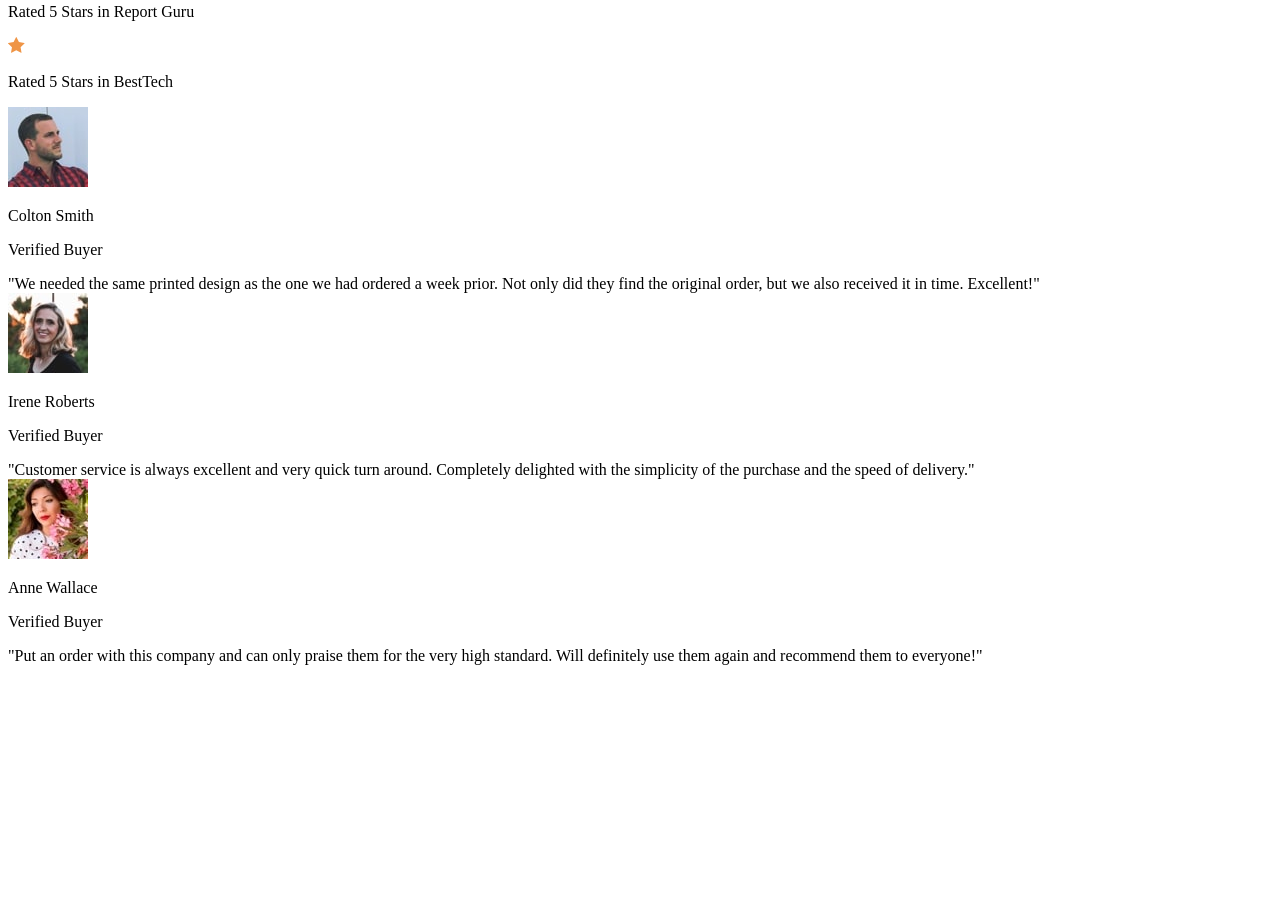
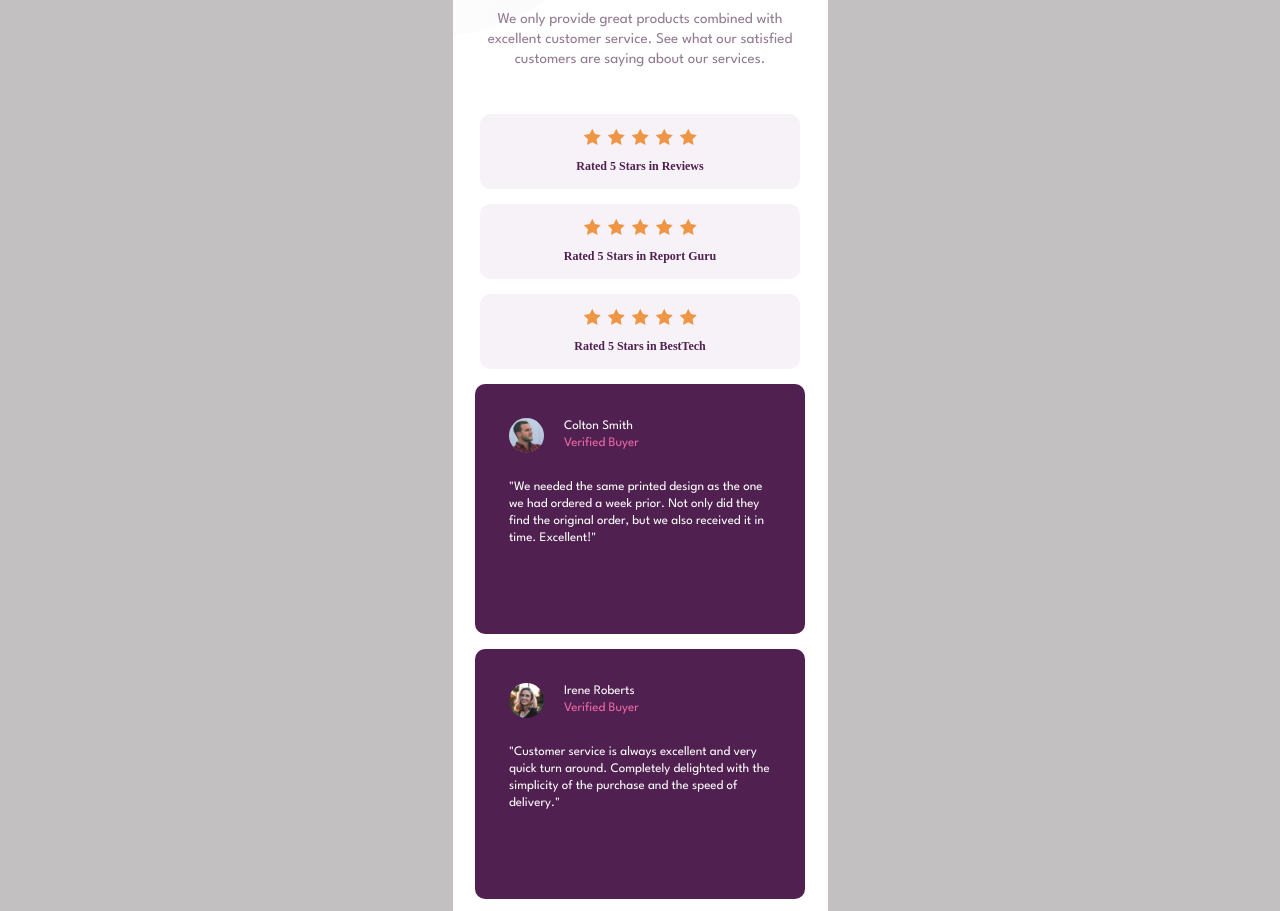
Before and after one commit to RosinskiPawel/social-proof-section-master, a plain HTML site: page index.html in a window 1280 px wide. Shown: the part 197-1108 px from the top of the page. Before the commit the page ends 870 px from the top, so only its background shows below. Drawn offline with Linux system fonts and the light colour scheme.

Commit message:
"Commit message"

```diff
--- a/index.html
+++ b/index.html
@@ -8,72 +8,100 @@
     <title>Social_Proof</title>
   </head>
   <body>
+    <div class="container">
+      <div class="container_card">
         <div class="main_text">
           <h1>10,000+ of our users love our products.</h1>
           <p>
-        We only provide great products combined with excellent customer service.
-        See what our satisfied customers are saying about our services.
+            We only provide great products combined with excellent customer
+            service. See what our satisfied customers are saying about our
+            services.
           </p>
         </div>
         <div class="raiting_reviews">
+          <div class="container_review">
             <div class="container_stars">
-        <div class="stars">
-          <img src="images/icon-star.svg" alt="golden-star" />
-          <img src="images/icon-star.svg" alt="golden-star" />
-          <img src="images/icon-star.svg" alt="golden-star" />
-          <img src="images/icon-star.svg" alt="golden-star" />
-          <img src="images/icon-star.svg" alt="golden-star" />
+              <div><img src="images/icon-star.svg" alt="golden-star" /></div>
+              <div><img src="images/icon-star.svg" alt="golden-star" /></div>
+              <div><img src="images/icon-star.svg" alt="golden-star" /></div>
+              <div><img src="images/icon-star.svg" alt="golden-star" /></div>
+              <div><img src="images/icon-star.svg" alt="golden-star" /></div>
             </div>
             <p>Rated 5 Stars in Reviews</p>
           </div>
         </div>
-    <div class="raiting_guru">
-      <div class="stars">
-        <img src="images/icon-star.svg" alt="golden-star" />
+        <div class="container_guru">
+          <div class="container_stars">
+            <div><img src="images/icon-star.svg" alt="golden-star" /></div>
+            <div><img src="images/icon-star.svg" alt="golden-star" /></div>
+            <div><img src="images/icon-star.svg" alt="golden-star" /></div>
+            <div><img src="images/icon-star.svg" alt="golden-star" /></div>
+            <div><img src="images/icon-star.svg" alt="golden-star" /></div>
           </div>
           <p>Rated 5 Stars in Report Guru</p>
         </div>
-    <div class="raiting_tech">
-      <div class="stars">
-        <img src="images/icon-star.svg" alt="golden-star" />
+        <div class="container_tech">
+          <div class="container_stars">
+            <div><img src="images/icon-star.svg" alt="golden-star" /></div>
+            <div><img src="images/icon-star.svg" alt="golden-star" /></div>
+            <div><img src="images/icon-star.svg" alt="golden-star" /></div>
+            <div><img src="images/icon-star.svg" alt="golden-star" /></div>
+            <div><img src="images/icon-star.svg" alt="golden-star" /></div>
           </div>
           <p>Rated 5 Stars in BestTech</p>
         </div>
-    <div class="colton">
+        <div class="opinions_buyers">
+          <div class="container_colton">
+            <div class="pic_name_status">
               <div class="image">
                 <img src="images/image-colton.jpg" alt="colton-pic" />
               </div>
+              <div class="name_stat">
                 <div class="name"><p>Colton Smith</p></div>
                 <div class="status"><p>Verified Buyer</p></div>
-      <div class="opinion">
-        "We needed the same printed design as the one we had ordered a week
-        prior. Not only did they find the original order, but we also received
-        it in time. Excellent!"
               </div>
             </div>
-    <div class="irene">
+            <div class="opinion">
+              "We needed the same printed design as the one we had ordered a
+              week prior. Not only did they find the original order, but we also
+              received it in time. Excellent!"
+            </div>
+          </div>
+          <div class="container_irene">
+            <div class="pic_name_status">
               <div class="image">
                 <img src="images/image-irene.jpg" alt="irene-pic" />
               </div>
+              <div class="name_stat">
                 <div class="name"><p>Irene Roberts</p></div>
+
                 <div class="status"><p>Verified Buyer</p></div>
+              </div>
+            </div>
             <div class="opinion">
               "Customer service is always excellent and very quick turn around.
-        Completely delighted with the simplicity of the purchase and the speed
-        of delivery."
+              Completely delighted with the simplicity of the purchase and the
+              speed of delivery."
             </div>
           </div>
-    <div class="anne">
+          <div class="container_anne">
+            <div class="pic_name_status">
               <div class="image">
                 <img src="images/image-anne.jpg" alt="anne-pic" />
               </div>
+              <div class="name_stat">
                 <div class="name"><p>Anne Wallace</p></div>
                 <div class="status"><p>Verified Buyer</p></div>
+              </div>
+            </div>
 
             <div class="opinion">
-        "Put an order with this company and can only praise them for the very
-        high standard. Will definitely use them again and recommend them to
-        everyone!"
+              "Put an order with this company and can only praise them for the
+              very high standard. Will definitely use them again and recommend
+              them to everyone!"
+            </div>
+          </div>
+        </div>
       </div>
     </div>
   </body>
--- a/style_scss.scss
+++ b/style_scss.scss
@@ -4,26 +4,108 @@ $font-main: League Spartan, sans-serif;
 $color-header: hsl(300, 43%, 22%);
 $color-main-text: hsl(303, 10%, 53%);
 $color-bcg-stars: hsl(300, 24%, 96%);
-h1 {
+$color-white: hsl(0, 0%, 100%);
+$color-bcg-body: rgb(194, 192, 192);
+
+* {
+  margin: 0;
+  padding: 0;
+  box-sizing: border-box;
+}
+
+body {
+  background-color: $color-bcg-body;
+}
+html {
+  font-size: 62.5%;
+}
+
+.container {
+  display: flex;
+  flex-direction: column;
+  align-items: center;
+  justify-content: center;
+  justify-items: center;
+  min-height: 100vh;
+}
+.container_card {
+  display: flex;
+  flex-direction: column;
+  align-items: center;
+  // justify-content: center; to wyśrodkowuje kontener-dziecko na kontenerze-rodzic!!!!
+  justify-items: center;
+  height: 1530px;
+  width: 375px;
+  background-color: $color-white;
+  background-image: url(images/bg-pattern-top-mobile.svg);
+  background-repeat: no-repeat;
+  background-position: top;
+  padding: 70px 25px 100px 25px;
+}
+
+.main_text > h1 {
   color: $color-header;
+  font-size: 4rem;
+  text-align: center;
+  font-weight: 700;
+  padding-bottom: 25px;
 }
 .main_text > p {
   color: $color-main-text;
+  font-size: 1.5rem;
+  text-align: center;
+  font-weight: 400;
+  padding-bottom: 45px;
 }
-.body {
-  background-image: url(images/bg-pattern-top-mobile.svg);
-  background-position: top left;
+
+.container_review,
+.container_guru,
+.container_tech {
+  display: flex;
+  flex-direction: column;
+
+  align-items: center;
+  justify-content: center;
+  background-color: $color-bcg-stars;
+  width: 320px;
+  height: 75px;
+  margin: 0 auto;
+  border-radius: 1rem;
+  margin-bottom: 1.5rem;
 }
 
 .container_stars {
   display: flex;
   flex-direction: row;
-  row-gap: 1rem;
-  justify-content: center;
-  justify-items: center;
+  width: 120px;
+  height: 20px;
+  justify-content: space-around;
+  padding-top: 10px;
+  padding-bottom: 30px;
+}
+.container_review,
+.container_guru,
+.container_tech > p {
+  color: $color-header;
+  font-size: 3rem;
+  font-weight: 600;
+  padding-bottom: 10px;
+}
+.container_irene,
+.container_anne,
+.container_colton {
+  display: flex;
+  flex-direction: column;
+  align-items: center;
+  width: 330px;
+  height: 250px;
+  background-color: $color-header;
+  border-radius: 1rem;
+  margin: 1.5rem;
+  color: $color-white;
+}
 
-  background-color: $color-bcg-stars;
+.image > img {
+  border-radius: 50%;
+  width: 40px;
 }
-.container_stars > p {
-  color: aqua;
-}
```
Also changed, not shown: style.css, 1 other file. Lines whose indentation alone changed are shown as unchanged.
